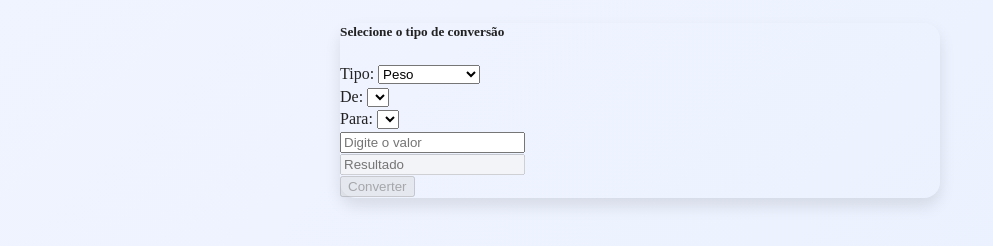
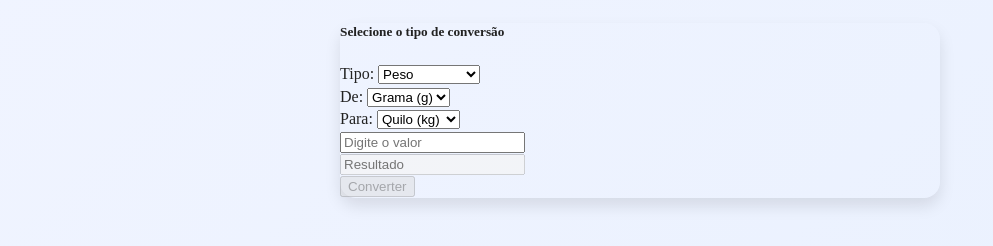
Before and after one commit to cefwm-2025/conversor-unidades, a website built with webpack: page index.html in a window 1280 px wide. Shown: the part 30-276 px from the top of the page, without its empty margins (0-993 px from the left). Built offline with nearby package versions, Linux system fonts and the light colour scheme; files whose address does not match are found by name.

Commit message:
Issue 4 combobox (#5) - merge na main
* combobox: mapear unidades por tipo e criar função preencherSelects (#4)

* combobox: incluir script no index e conectar aos IDS (#4)

---------

Co-authored-by: Gustavo Mendes <gustavomendesofc@hotmail.com>

```diff
--- a/index.html
+++ b/index.html
@@ -78,5 +78,6 @@
     </div>
   </div>
 
+  <script src="js/combobox.js" defer></script>
 </body>
 </html>
--- /dev/null
+++ b/js/combobox.js
@@ -0,0 +1,49 @@
+// ===== Mapas de unidades por tipo ====
+const UNITS = {
+  peso: ["g", "kg", "lb", "oz"],
+  comprimento: ["mm", "cm", "m", "km", "in", "mi"],
+  temperatura: ["C", "F", "K"],
+};
+
+//Rótulos exibidos no <option>
+
+const LABELS = {
+  g: "Grama (g)",
+  kg: "Quilo (kg)",
+  lb: "Libra (lb)",
+  oz: "Onça (oz)",
+  mm: "Milímetro (mm)",
+  cm: "Centímetro (cm)",
+  m: "Metro (m)",
+  km: "Quilômetro (km)",
+  in: "Polegada (in)",
+  mi: "Milha (mi)",
+  C: "Celsius (°C)",
+  F: "Farenheit (°F)",
+  K: "Kelvin (°K)",
+};
+
+document.addEventListener("DOMContentLoaded", () => {
+  // ===== pega elementos do HTML =====
+  const tipoEl = document.getElementById("tipoConversao");
+  const deEl = document.getElementById("deUnidade");
+  const paraEl = document.getElementById("paraUnidade");
+
+  const optionHTML = (v) => `<option value="${v}">${LABELS[v] || v}</option>`;
+
+  function preencherSelects() {
+    const tipo = tipoEl.value;
+    const lista = UNITS[tipo] || [];
+
+    deEl.innerHTML = lista.map(optionHTML).join("");
+    paraEl.innerHTML = lista.map(optionHTML).join("");
+
+    if(lista.length > 1 && deEl.value === paraEl.value) {
+      paraEl.selectedIndex = 1;
+    }
+  }
+
+  tipoEl.addEventListener("change", preencherSelects);
+
+  preencherSelects();
+});
```
